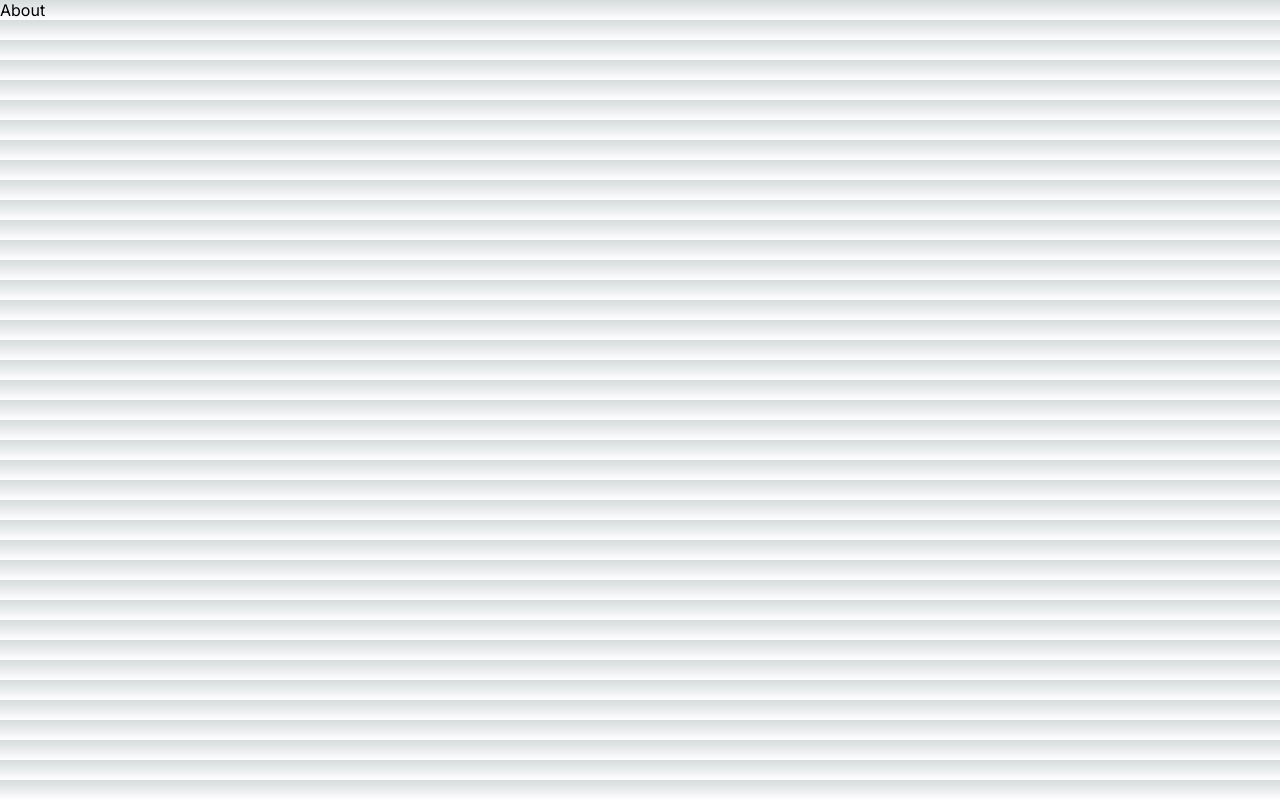
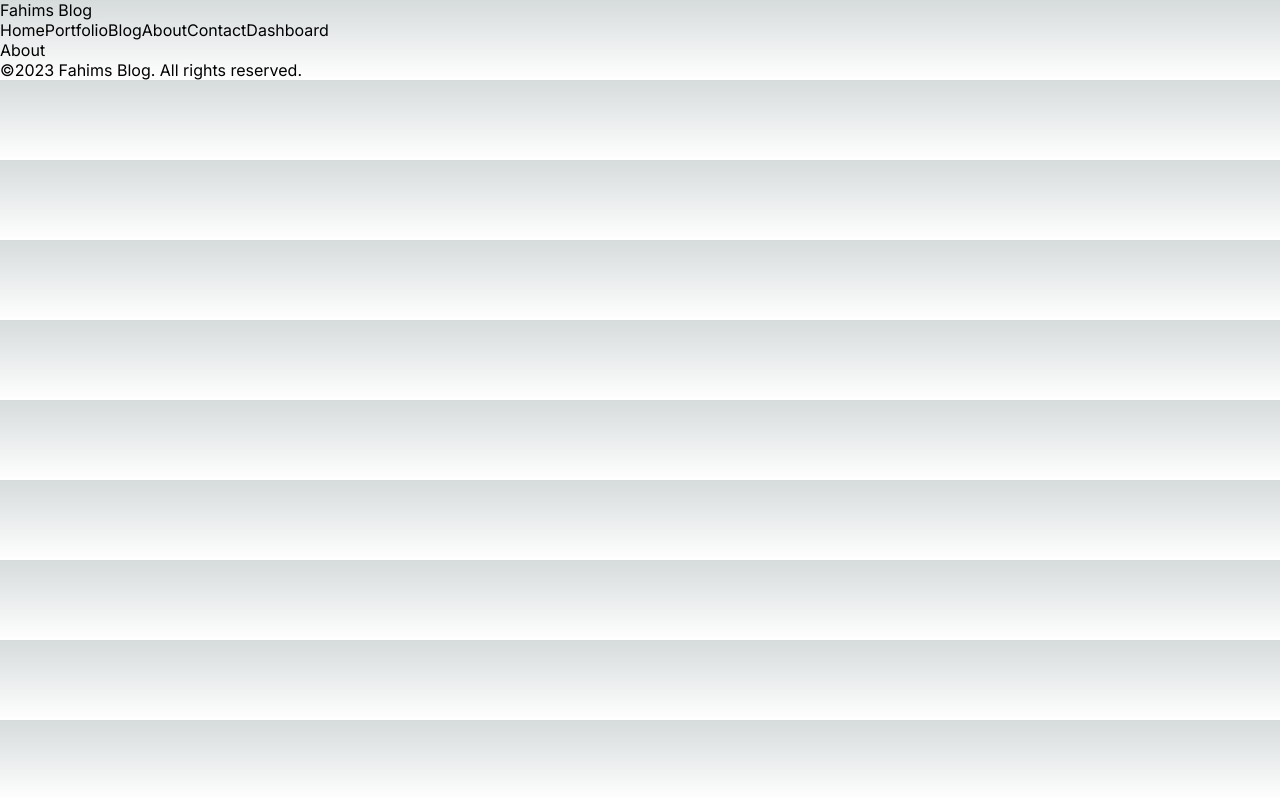
Before and after one commit to salmanabdullahfahim/agency-application-with-nextjs, a Next.js app: page /about in a window 1280 px wide. Built offline with nearby package versions, Linux system fonts and the light colour scheme.

Commit message:
layout and basic nav,footer added

```diff
--- a/src/app/layout.js
+++ b/src/app/layout.js
@@ -1,17 +1,23 @@
-import './globals.css'
-import { Inter } from 'next/font/google'
+import Navbar from "src/components/navbar/Navbar";
+import "./globals.css";
+import { Inter } from "next/font/google";
+import Footer from "src/components/footer/Footer";
 
-const inter = Inter({ subsets: ['latin'] })
+const inter = Inter({ subsets: ["latin"] });
 
 export const metadata = {
-  title: 'Create Next App',
-  description: 'Generated by create next app',
-}
+  title: "Create Next App",
+  description: "Generated by create next app",
+};
 
 export default function RootLayout({ children }) {
   return (
     <html lang="en">
-      <body className={inter.className}>{children}</body>
+      <body className={inter.className}>
+        <Navbar />
+        {children}
+        <Footer />
+      </body>
     </html>
-  )
+  );
 }
--- /dev/null
+++ b/src/components/footer/Footer.jsx
@@ -0,0 +1,12 @@
+import React from "react";
+
+const Footer = () => {
+  return (
+    <div>
+      <div>©2023 Fahims Blog. All rights reserved.</div>
+      <div></div>
+    </div>
+  );
+};
+
+export default Footer;
--- /dev/null
+++ b/src/components/navbar/Navbar.jsx
@@ -0,0 +1,52 @@
+import Link from "next/link";
+import React from "react";
+
+const links = [
+  {
+    id: 1,
+    title: "Home",
+    url: "/",
+  },
+  {
+    id: 2,
+    title: "Portfolio",
+    url: "/portfolio",
+  },
+  {
+    id: 3,
+    title: "Blog",
+    url: "/blog",
+  },
+  {
+    id: 4,
+    title: "About",
+    url: "/about",
+  },
+  {
+    id: 5,
+    title: "Contact",
+    url: "/contact",
+  },
+  {
+    id: 6,
+    title: "Dashboard",
+    url: "/dashboard",
+  },
+];
+
+const Navbar = () => {
+  return (
+    <div>
+      <Link href="/">Fahims Blog</Link>
+      <div>
+        {links.map((link) => (
+          <Link key={link.id} href={link.url}>
+            {link.title}
+          </Link>
+        ))}
+      </div>
+    </div>
+  );
+};
+
+export default Navbar;
```
